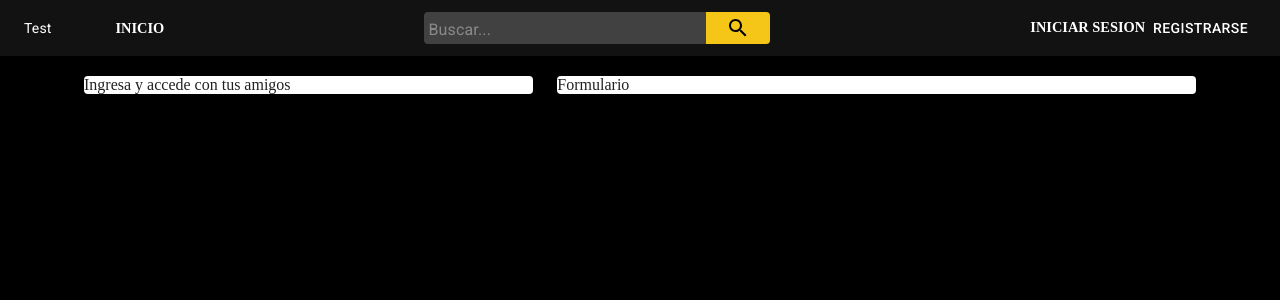
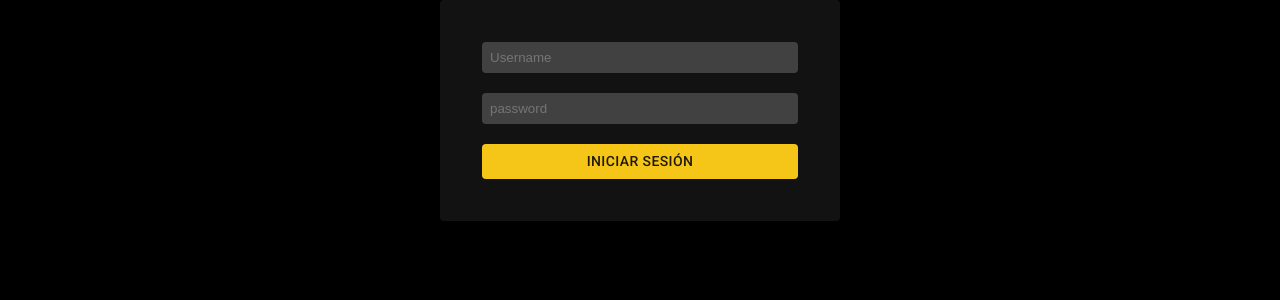
Before and after one commit to Will2020-cpu/project-download-app, a React (Create React App) app: page /login in a window 1280 px wide. Shown: the top 300 px of the page. Built offline with nearby package versions, Linux system fonts and the light colour scheme.

Commit message:
dialog hecho

```diff
--- a/package.json
+++ b/package.json
@@ -15,6 +15,7 @@
     "react-redux": "^7.2.2",
     "react-router-dom": "^5.2.0",
     "react-scripts": "4.0.1",
+    "react-st-modal": "^1.1.3",
     "redux": "^4.0.5",
     "styled-components": "^5.2.1",
     "web-vitals": "^0.2.4"
--- a/src/App.js
+++ b/src/App.js
@@ -7,7 +7,6 @@ import store from './Redux/store'
 function App() {
   return (
     <Provider store={store}>
-        <NavBar/>
         <Routes/>
     </Provider>
   );
--- a/src/Components/CardCover.jsx
+++ b/src/Components/CardCover.jsx
@@ -3,7 +3,6 @@ import {makeStyles} from '@material-ui/core/styles'
 import Typography from '@material-ui/core/Typography'
 import StarIcon from '@material-ui/icons/Star';
 import { Redirect } from 'react-router-dom';
-import cx from 'clsx';
 import { connect } from 'react-redux';
 
 
@@ -74,7 +73,7 @@ const CardCover = ({img,nombre,Movies}) => {
                 <div className={classes.media}>
                     <img src={img} alt="cover" className={classes.image}/>
                 </div>
-                {click ? <Redirect to={cx('/pelicula/',cover)}/> : null}
+                {click ? <Redirect to={`/pelicula/${cover}`}/> : null}
                 <div className={classes.Containertitle}>
                     <div className={classes.span}><StarIcon className={classes.icon}/> 9.5</div>
                     <Typography variant="body1" color="initial" className={classes.title}>
--- a/src/Components/Dialog.jsx
+++ b/src/Components/Dialog.jsx
@@ -1,38 +1,49 @@
-import React from 'react';
-import PropTypes from 'prop-types'
-import Dialog from '@material-ui/core/Dialog'
-import { DialogContent } from '@material-ui/core';
+import {React,useState} from 'react'
+import { StaticDialog} from 'react-st-modal';
+import ButtonStyles from './Botones/BtnPlay'
+import {Button} from '@material-ui/core'
+import PlayCircleOutlineIcon from '@material-ui/icons/PlayCircleOutline';
 import {makeStyles} from '@material-ui/core/styles'
 
 
 const useStyles = makeStyles((theme)=>({
-  root:{
-    backgroundColor:'#121212'
-  }
+  Modal:{
+    maxWidth:'853px',
+    height:'480',
+    borderRadius:0,
+    backgroundColor:'transparent'
+  },
 }))
 
-function SimpleDialog(props) {
-    const { onClose,  open , URL} = props;
-    const classes  = useStyles()
-    const handleClose = () => {
-      onClose(open);
-    };
-
-
-
-    return (
-      <Dialog onClose={handleClose} aria-labelledby="simple-dialog-title" open={open} URL={URL} maxWidth="xl">
-          <DialogContent className={classes.root}>
-          {URL}
-          </DialogContent>
-      </Dialog>
-    );
-  }
-
-  SimpleDialog.propTypes = {
-    onClose: PropTypes.func.isRequired,
-    open: PropTypes.bool.isRequired,
-    URL : PropTypes.func.isRequired,
-  };
+function SimpleDialog({url}) {
+  const [isOpen, setOpen] = useState(false);
+  const classes = useStyles()
+  const botonPlay = ButtonStyles()
+  return (
+    <div>
+      <StaticDialog
+        isOpen={isOpen}
+        className={classes.Modal}
+        onAfterClose={() => {
+          setOpen(false);
+          // do something with dialog result
+        }}
+      >
+        {/* see previous demo */}
+        <div>
+          {url}
+        </div>
+      </StaticDialog>
+      <Button
+        onClick={() => {
+          setOpen(true);
+        }}
+        classes={botonPlay}
+      >
+        <PlayCircleOutlineIcon/> Reproducir Trailer
+      </Button>
+    </div>
+  );
+}
 
 export default SimpleDialog
--- a/src/Components/NavBar.jsx
+++ b/src/Components/NavBar.jsx
@@ -8,7 +8,7 @@ import SearchIcon from '@material-ui/icons/Search';
 import Button from '@material-ui/core/Button';
 import IconButton from '@material-ui/core/IconButton';
 import MenuIcon from '@material-ui/icons/Menu';
-import { NavLink, Redirect } from 'react-router-dom';
+import { NavLink } from 'react-router-dom';
 
 
 const useStyles = makeStyles((theme) => ({
--- a/src/Containers/Home.jsx
+++ b/src/Containers/Home.jsx
@@ -1,7 +1,6 @@
 import React from 'react'
 import Carousel from '../Components/Carousel/Carousel'
 import {makeStyles} from '@material-ui/core/styles'
-import Typography from '@material-ui/core/Typography'
 import Slider from '../Components/Slider'
 import {Link} from 'react-router-dom'
 
--- a/src/Containers/Login.jsx
+++ b/src/Containers/Login.jsx
@@ -1,13 +1,45 @@
 import React,{ Fragment } from 'react';
-import Grid from '@material-ui/core/Grid';
 import Paper from '@material-ui/core/Paper'
-import {makeStyles} from '@material-ui/core/styles';
+import {makeStyles,fade} from '@material-ui/core/styles';
+import Button from '@material-ui/core/Button'
+
 
 const useStyles = makeStyles((theme)=>({
     root:{
         width:'90%',
-        margin:'0 auto',
-        padding:'20px',
+        margin:'auto',
+    },
+    paper:{
+        margin:'auto',
+        backgroundColor:'#121212',
+        padding:theme.spacing(4),
+        width:'400px',
+    },
+    form:{
+        display:'flex',
+        flexDirection:'column',
+    },
+    campos:{
+        margin:'10px',
+        padding:theme.spacing(1),
+        border:'0',
+        color:'#fff',
+        borderRadius:theme.shape.borderRadius,
+        background:fade(theme.palette.common.white,0.2),
+        transition:'0.5s',
+        '&:focus':{
+            outline:'none',
+            boxShadow:'inset 0 0 0 2px #f5c518'
+        }
+    },
+    button:{
+        backgroundColor:'#f5c518',
+        padding:'5px',
+        margin:'10px',
+        '&:hover':{
+            backgroundColor:'#f5c518',
+            boxShadow:'0 0 4px #f5c518, 0 0 35px #f5c518, 0 0 40px #f5c518'
+        }
     }
 }))
 
@@ -16,16 +48,15 @@ const Login = () => {
     const classes = useStyles()
     return (
         <Fragment>
-           <div className={classes.root}>
-            <Grid container spacing={3}>
-                <Grid item lg={5}>
-                        <Paper>Ingresa y accede con tus amigos</Paper>
-                </Grid>
-                <Grid item lg={7}>
-                    <Paper>Formulario</Paper>
-                </Grid>
-            </Grid>
-           </div>
+            <div className={classes.root}>
+                <Paper className={classes.paper}>
+                    <form className={classes.form}>
+                        <input type="text" placeholder="Username" className={classes.campos}/>
+                        <input type="password" placeholder="password" className={classes.campos}/>
+                        <Button className={classes.button}>Iniciar sesión</Button>
+                    </form>
+                </Paper>
+            </div>
         </Fragment>
     )
 }
--- a/src/Containers/MovieInformation.jsx
+++ b/src/Containers/MovieInformation.jsx
@@ -10,8 +10,8 @@ import Tabla from '../Components/Tabla'
 import { Grid, Paper, Button } from '@material-ui/core';
 import TabCo from '../Components/TabCo'
 import SimpleDialog from '../Components/Dialog'
-import BtnPlayStyles from '../Components/Botones/BtnPlay'
-import PlayCircleOutlineIcon from '@material-ui/icons/PlayCircleOutline';
+
+
 
 
 const useStyles = makeStyles((theme)=>({
@@ -111,16 +111,9 @@ const Container = styled.div`
 const MovieInformation = ({movie}) => {
    const classes = useStyles()
    let {peliculaID} = useParams()
-   const BtnStyles = BtnPlayStyles()
-   const [open,setOpen] = useState(false)
-   const handleClickOpen  = () =>{
-       setOpen(true);
-   }
-   const handleClikOnClose =() =>{
-       setOpen(false)
-   }
+
 const renderVideo =(
-    <iframe width="853" height="480" src="https://www.youtube.com/embed/HYGkC4uyy9k" frameborder="0" allow="accelerometer; autoplay; clipboard-write; encrypted-media; gyroscope; picture-in-picture" allowfullscreen></iframe>
+    <iframe width="853" height="480" title ="video" src="https://www.youtube.com/embed/HYGkC4uyy9k" allow="accelerometer; autoplay; clipboard-write; encrypted-media; gyroscope; picture-in-picture"></iframe>
 )
    const arraySeleccionado = movie.filter(pelicula => pelicula.ruta=== peliculaID.trimStart())
     return (
@@ -145,7 +138,7 @@ const renderVideo =(
                                         <div className={classes.puntuacion}>
                                             <span className={classes.span}><StarIcon/></span>
                                             <p className={classes.number}>9.5/10</p>
-                                            <Button onClick={handleClickOpen} classes={BtnStyles}><PlayCircleOutlineIcon/> Reproducir Trailer</Button>
+                                            <SimpleDialog url={renderVideo}/>
                                         </div>
                                     </div>
                                     <div className={classes.containerDescripcion}>
@@ -158,7 +151,7 @@ const renderVideo =(
                                     </div>
                                 </div>
                             </div>
-                            <SimpleDialog open={open} onClose={handleClikOnClose} URL={renderVideo}/>
+
 
                         </Container>
                     ))
--- a/src/routes.js
+++ b/src/routes.js
@@ -1,18 +1,34 @@
-import React from 'react';
+import React, { Fragment } from 'react';
 import {Switch, Route} from 'react-router-dom';
 import Cuadricula from './Containers/Cuadricula';
 import Home from './Containers/Home';
 import Login from './Containers/Login';
 import MovieInformation from './Containers/MovieInformation'
 import PageError from './Containers/PageError';
+import NavBar from './Components/NavBar'
 
 const Routes = () =>{
     return(
         <Switch>
-            <Route exact path='/' component={Home}/>
+            <Route exact={true} path='/' render={() => (
+                <Fragment>
+                    <NavBar/>
+                    <Home/>
+                </Fragment>
+            )}/>
             <Route  path='/login' component={Login}/>
-            <Route path='/pelicula/:peliculaID' component={MovieInformation}/>
-            <Route path='/:ID' component={Cuadricula}/>
+            <Route path='/pelicula/:peliculaID' render={()=>(
+                <Fragment>
+                    <NavBar/>
+                    <MovieInformation/>
+                </Fragment>
+            )}/>
+            <Route path='/:ID' render={()=>(
+                <Fragment>
+                    <NavBar/>
+                    <Cuadricula/>
+                </Fragment>
+            )}/>
             <Route  component={PageError}/>
 
         </Switch>
```
Also changed, not shown: src/Styles/index.css (line endings or trailing spaces), 2 other files (tests, documents, lock files or other folders).
